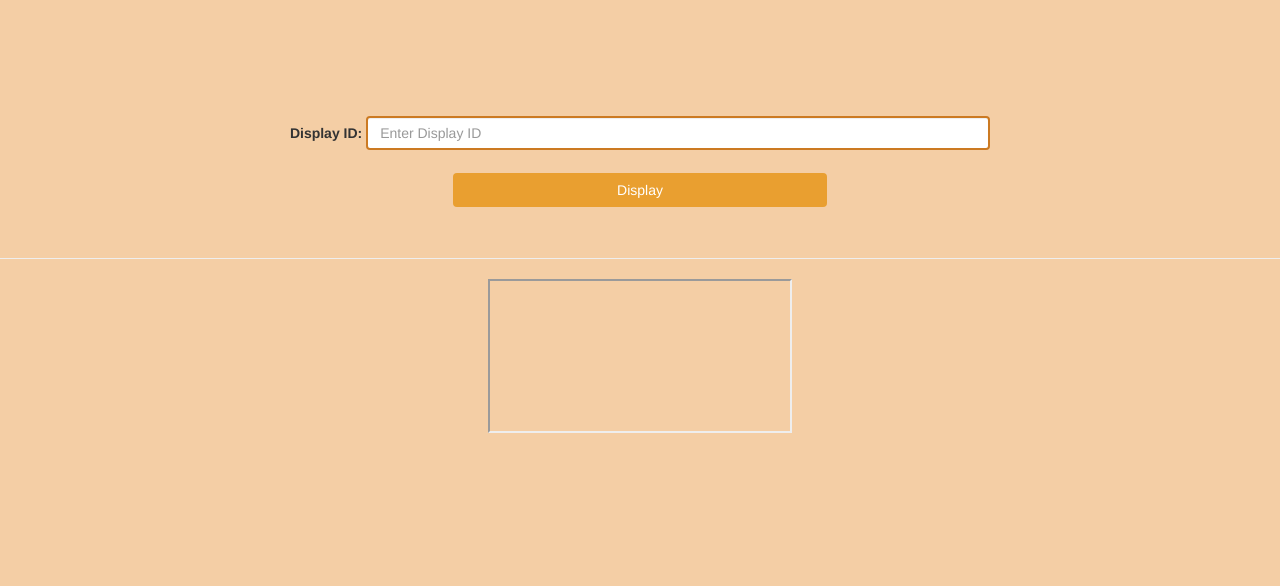
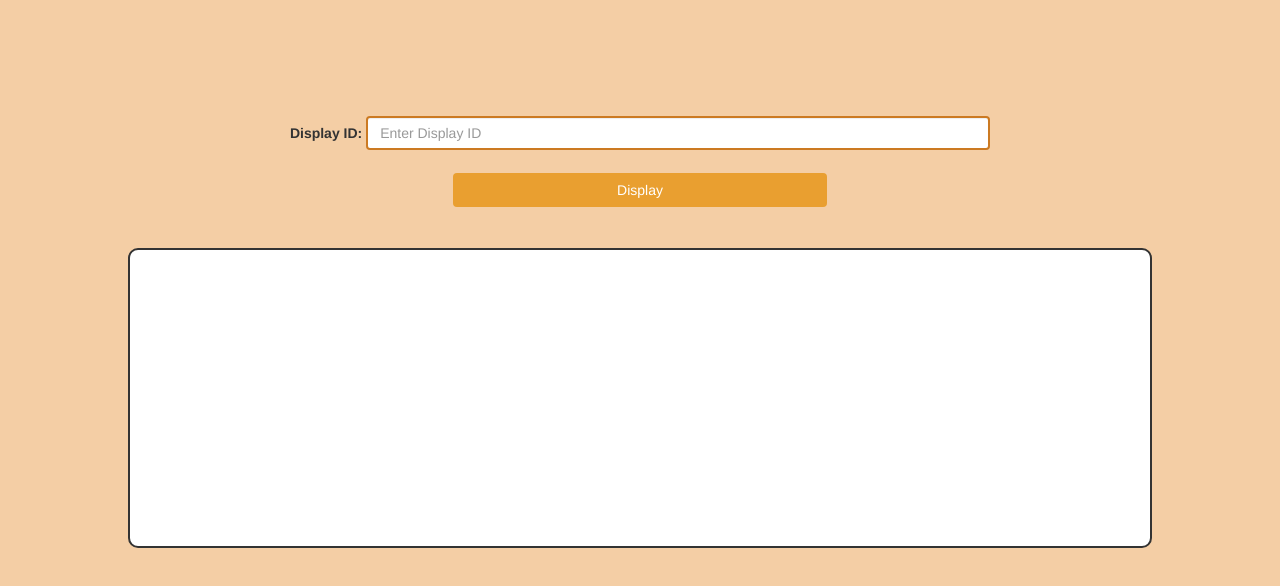
Before and after one commit to marksansome/OSS, a website: page frontend/html/viewer.html in a window 1280 px wide. Drawn offline with nearby package versions, Linux system fonts and the light colour scheme.

Commit message:
fixed iframe

```diff
--- a/frontend/css/index.css
+++ b/frontend/css/index.css
@@ -71,6 +71,15 @@ span.psw {
     margin-top: 100px;
 }
 
+iframe {
+    width: 80%;
+    min-height: 300px;
+    border-radius: 10px;
+    border-style: solid;
+    margin: 10px;
+    background-color:white;
+}
+
 
 /* Change styles for span and cancel button on extra small screens */
 @media screen and (max-width: 500px) {
--- a/frontend/html/viewer.html
+++ b/frontend/html/viewer.html
@@ -29,7 +29,7 @@
                 <button class="btn btn-login" onclick="showContent()">Display</button>
             </div>
         </div>
-        <hr/>
+
         <div>
             <iframe id="viewer-content"></iframe>
         </div>
```
